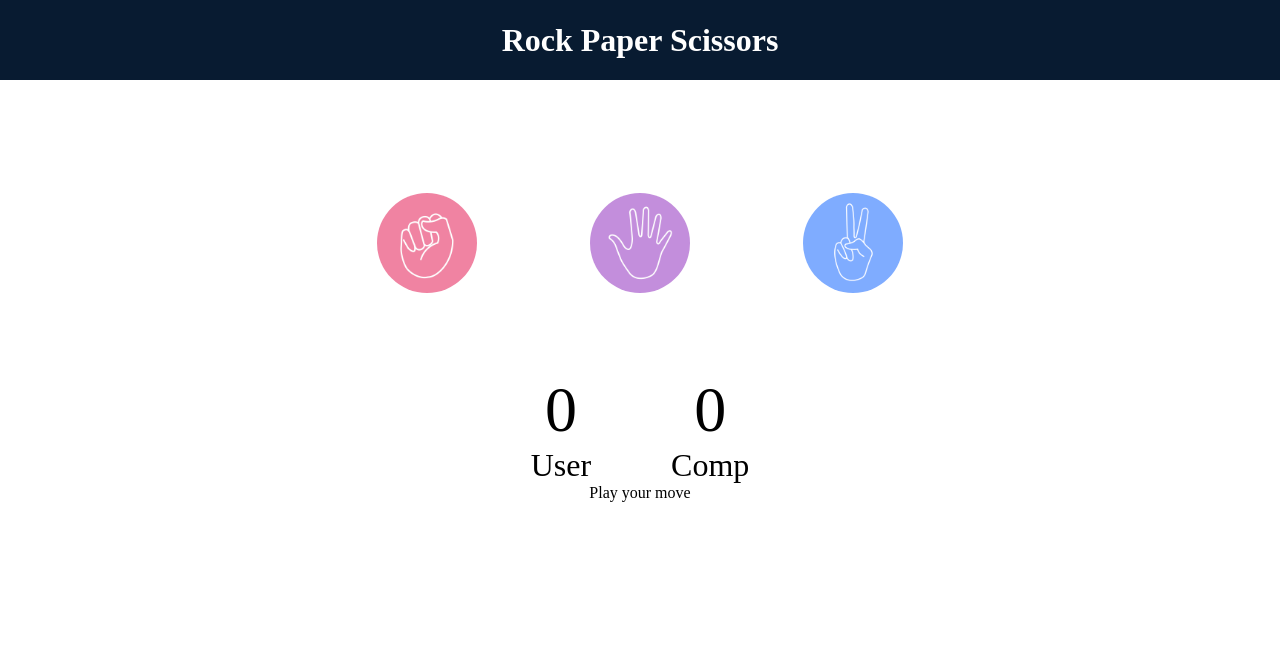
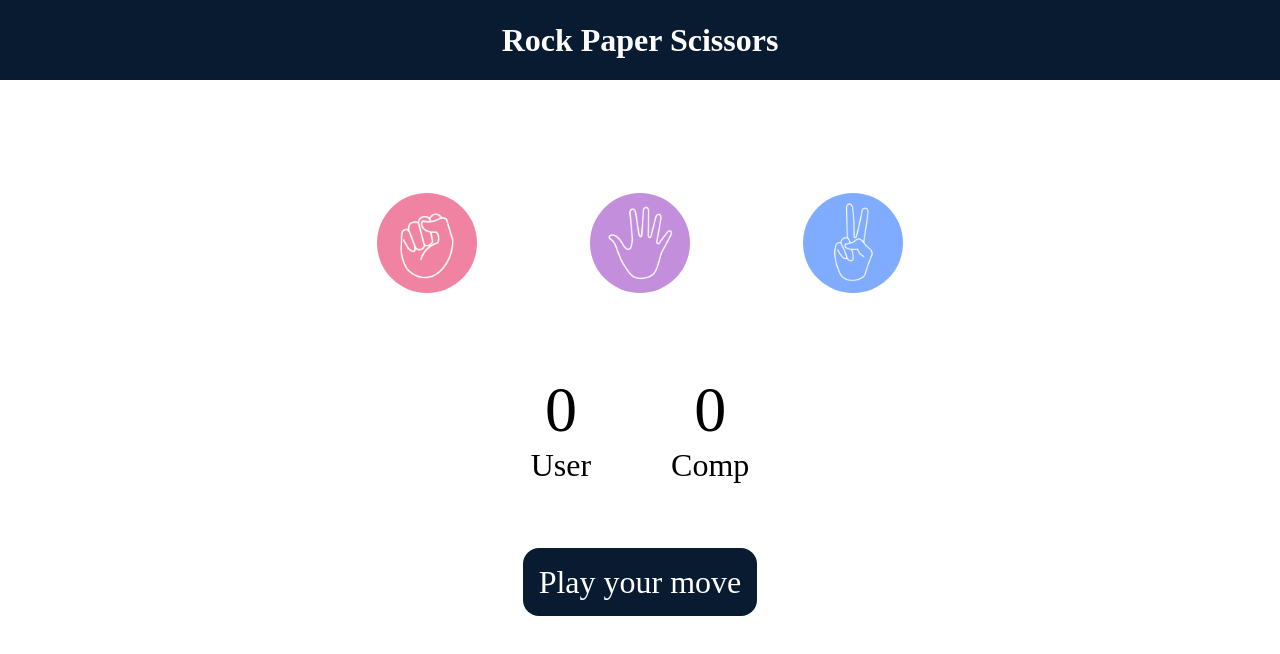
Before and after one commit to UjjwalKarkeyy/Rock-Paper-Scissor-Game-Using-JS, a plain HTML site: page index.html in a window 1280 px wide. Drawn offline with Linux system fonts and the light colour scheme.

Commit message:
css-layout-done

```diff
--- a/style.css
+++ b/style.css
@@ -53,3 +53,17 @@ img{
 #user-score, #comp-score{
     font-size: 4rem;
 }
+
+.msg-container{
+
+    margin-top: 5rem;
+}
+
+#msg{
+    background-color: #081B31;
+    color: #fff;
+    font-size: 2rem;
+    display: inline;
+    padding: 1rem;
+    border-radius: 1rem;
+}
```
